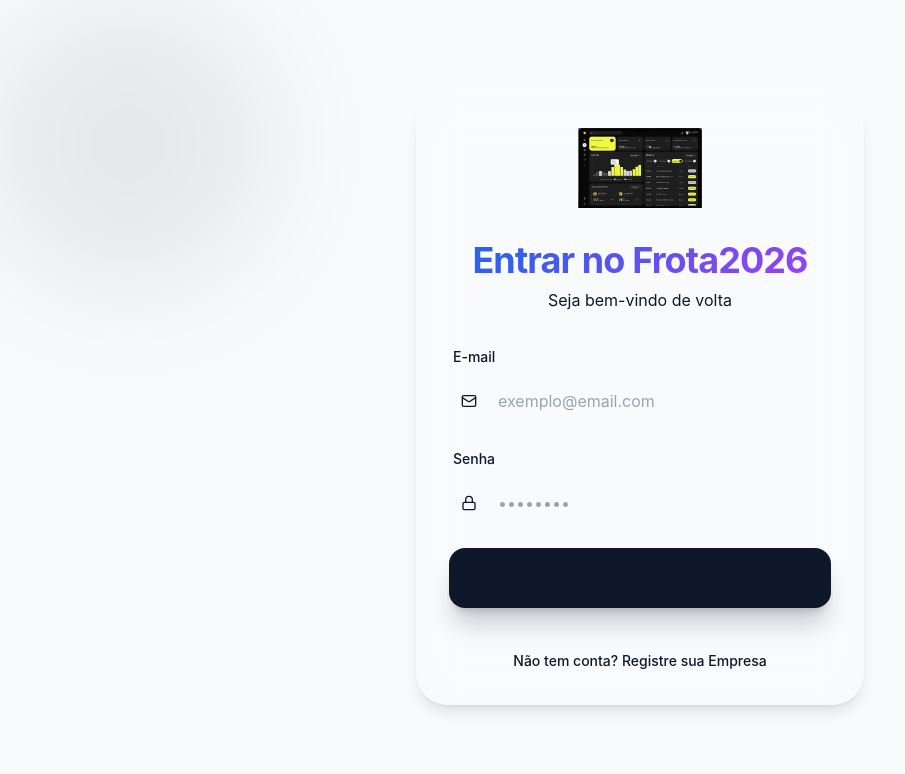
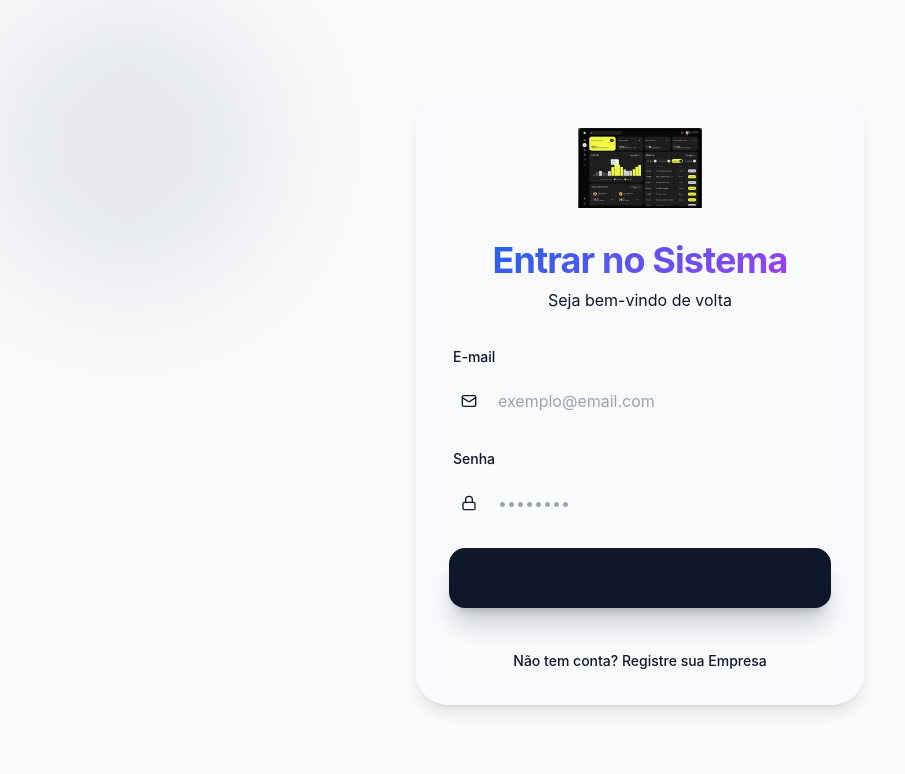
Before and after one commit to JohnataMoreira/antigravity_frota2026, a React (Vite) app in the folder apps/web/: page /login in a window 1280 px wide. Shown: the top 774 px of the page, without its empty margins (0-905 px from the left). Built offline with nearby package versions, Linux system fonts and the light colour scheme.

Commit message:
Branding: Refine login text and sync fixes

```diff
--- a/apps/web/src/pages/Login.tsx
+++ b/apps/web/src/pages/Login.tsx
@@ -76,7 +76,7 @@
                         <img src="/logo.png" alt="Grupo Paraopeba" className="h-20 w-auto object-contain" />
                     </div>
                     <h2 className="text-4xl font-bold tracking-tight gradient-text">
-                        {isRegistering ? 'Nova Organização' : 'Entrar no Frota2026'}
+                        {isRegistering ? 'Nova Organização' : 'Entrar no Sistema'}
                     </h2>
                     <p className="text-muted-foreground">
                         {isRegistering ? 'Preencha os dados da sua empresa' : 'Seja bem-vindo de volta'}
```
